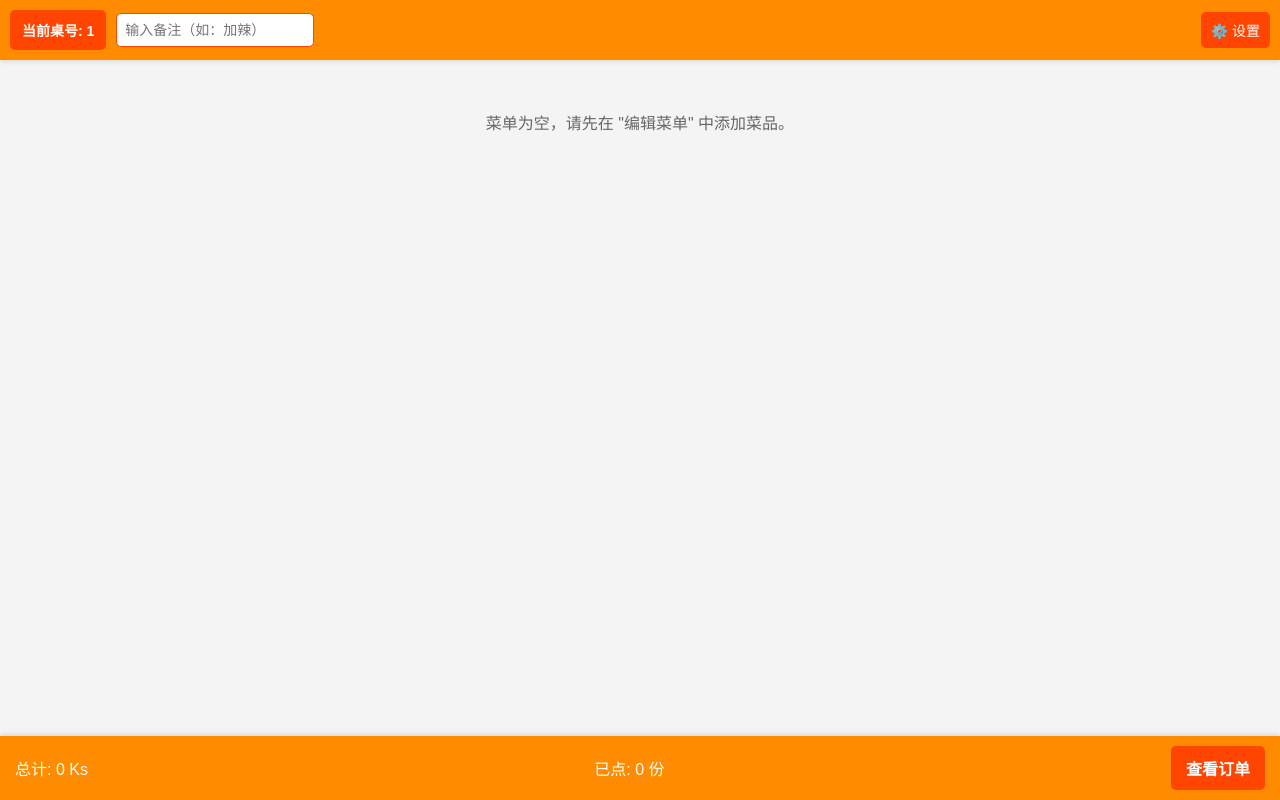
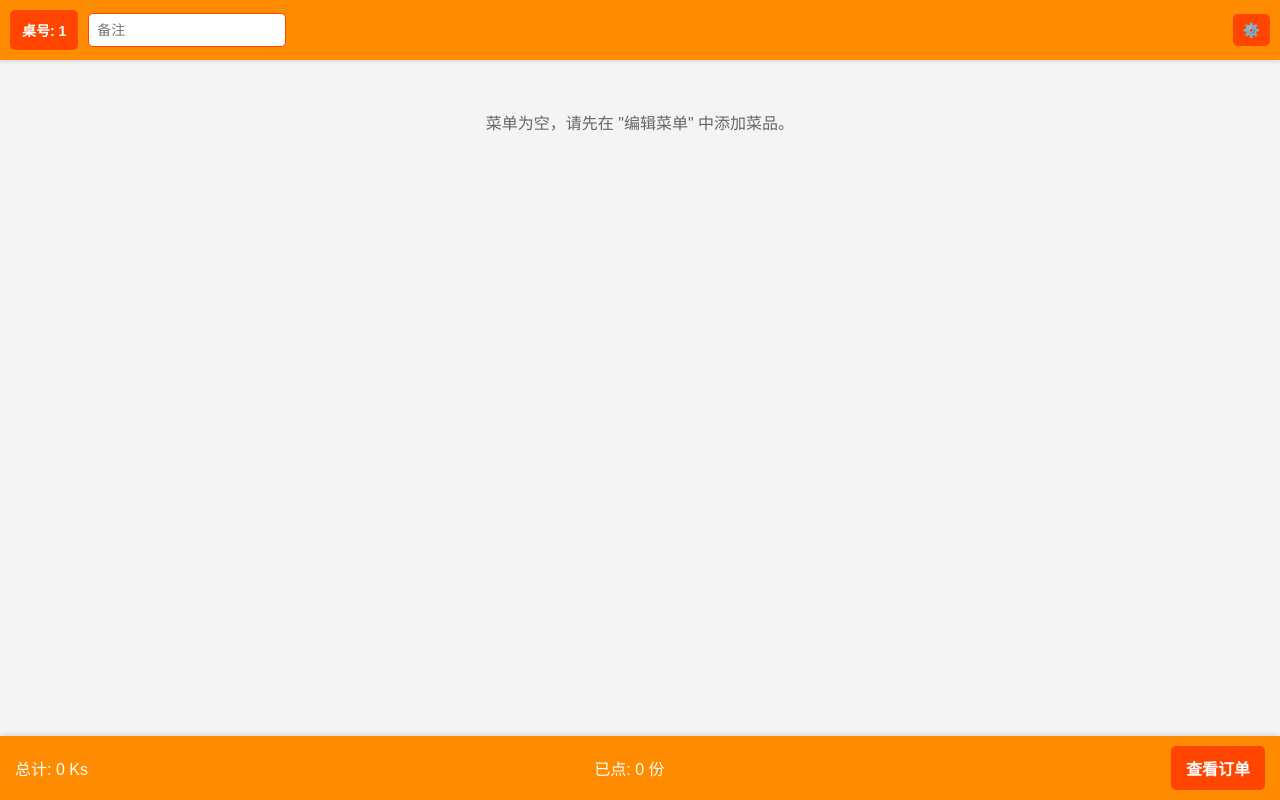
Before and after one commit to HujuunDA/LASHIO-BBQ3.0, a plain HTML site: page index.html in a window 1280 px wide. Drawn offline with Linux system fonts and the light colour scheme; no server answers.

Commit message:
Update index.html

```diff
--- a/index.html
+++ b/index.html
@@ -161,12 +161,12 @@
 
     <header class="top-nav">
         <div class="left-controls">
-            <div id="table-display">请选择桌号</div>
-            <input type="text" id="table-notes-input" placeholder="输入备注（如：加辣）">
+            <div id="table-display">选择桌号</div>
+            <input type="text" id="table-notes-input" placeholder="备注">
             <span id="saveIndicator" style="color: #FFE4B5; font-size: 14px; margin-left: 10px;"></span>
         </div>
         <div class="right-buttons">
-            <button id="settingsBtn">⚙️ 设置</button>
+            <button id="settingsBtn">⚙️</button>
         </div>
     </header>
 
@@ -371,7 +371,7 @@
         // 切换桌号逻辑
         function selectNewTable(tableNumber) {
             currentTableNumber = tableNumber;
-            tableDisplay.textContent = `当前桌号: ${tableNumber}`;
+            tableDisplay.textContent = `桌号: ${tableNumber}`;
 
             if (!tableOrders.has(tableNumber)) {
                 tableOrders.set(tableNumber, { items: [], notes: '' });
```
